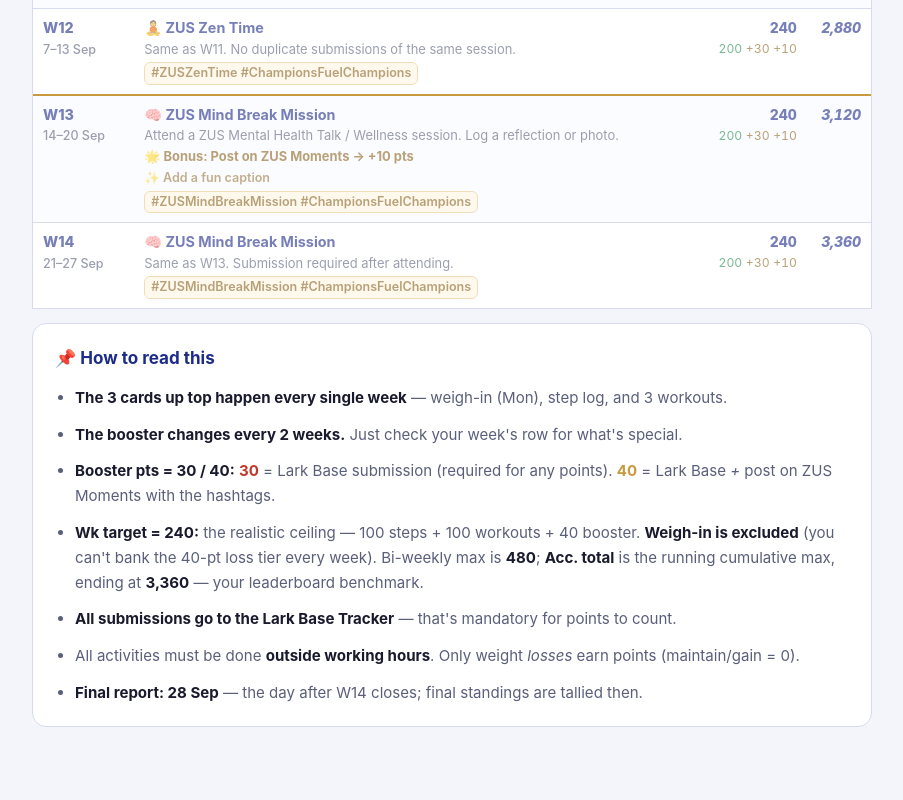
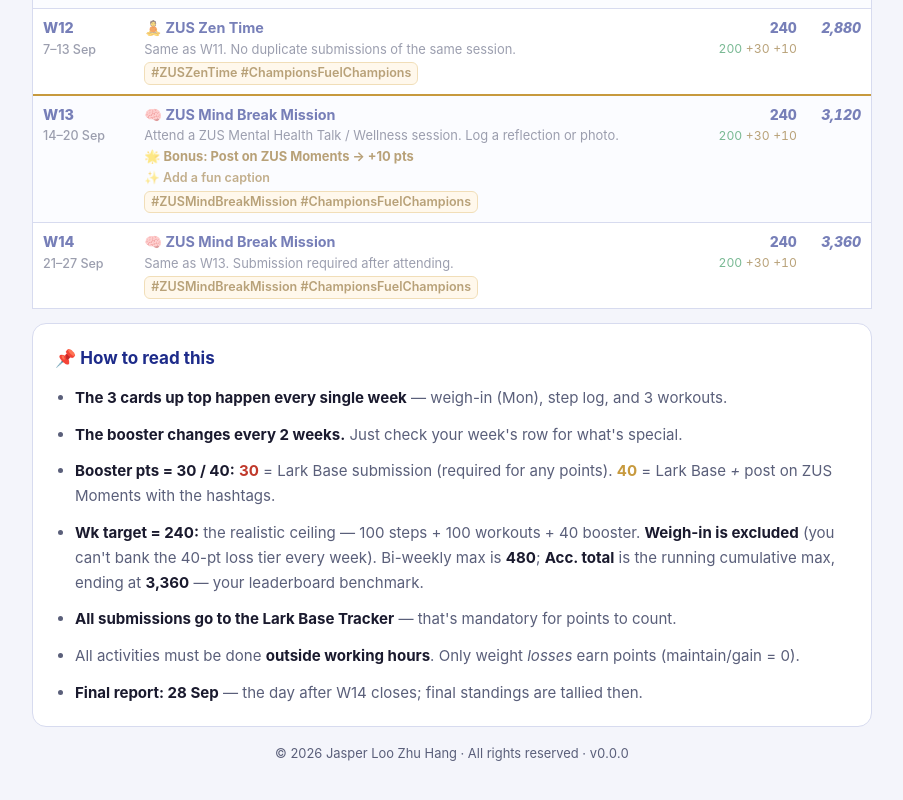
Before and after one commit to zhuhang-jasper/slimpossible-helper, a React (Vite) app: page / in a window 1280 px wide. Shown: the part 2107-2907 px from the top of the page, without its empty margins (188-1091 px from the left). Built offline with nearby package versions, Linux system fonts and the light colour scheme.

Commit message:
added footer

```diff
--- a/src/App.jsx
+++ b/src/App.jsx
@@ -268,6 +268,10 @@
           </li>
         </ul>
       </section>
+
+      <footer className="footer">
+        © 2026 Jasper Loo Zhu Hang · All rights reserved · <span className="ver">v{import.meta.env.VITE_APP_VERSION}</span>
+      </footer>
     </div>
   );
 }
--- a/src/index.css
+++ b/src/index.css
@@ -561,6 +561,15 @@
   color: var(--zus-gold);
   font-weight: 700;
 }
+.footer {
+  margin-top: 18px;
+  text-align: center;
+  font-size: 0.72rem;
+  color: var(--muted);
+}
+.footer .ver {
+  font-variant-numeric: tabular-nums;
+}
 
 @media (max-width: 520px) {
   header.hero h1 {
```
